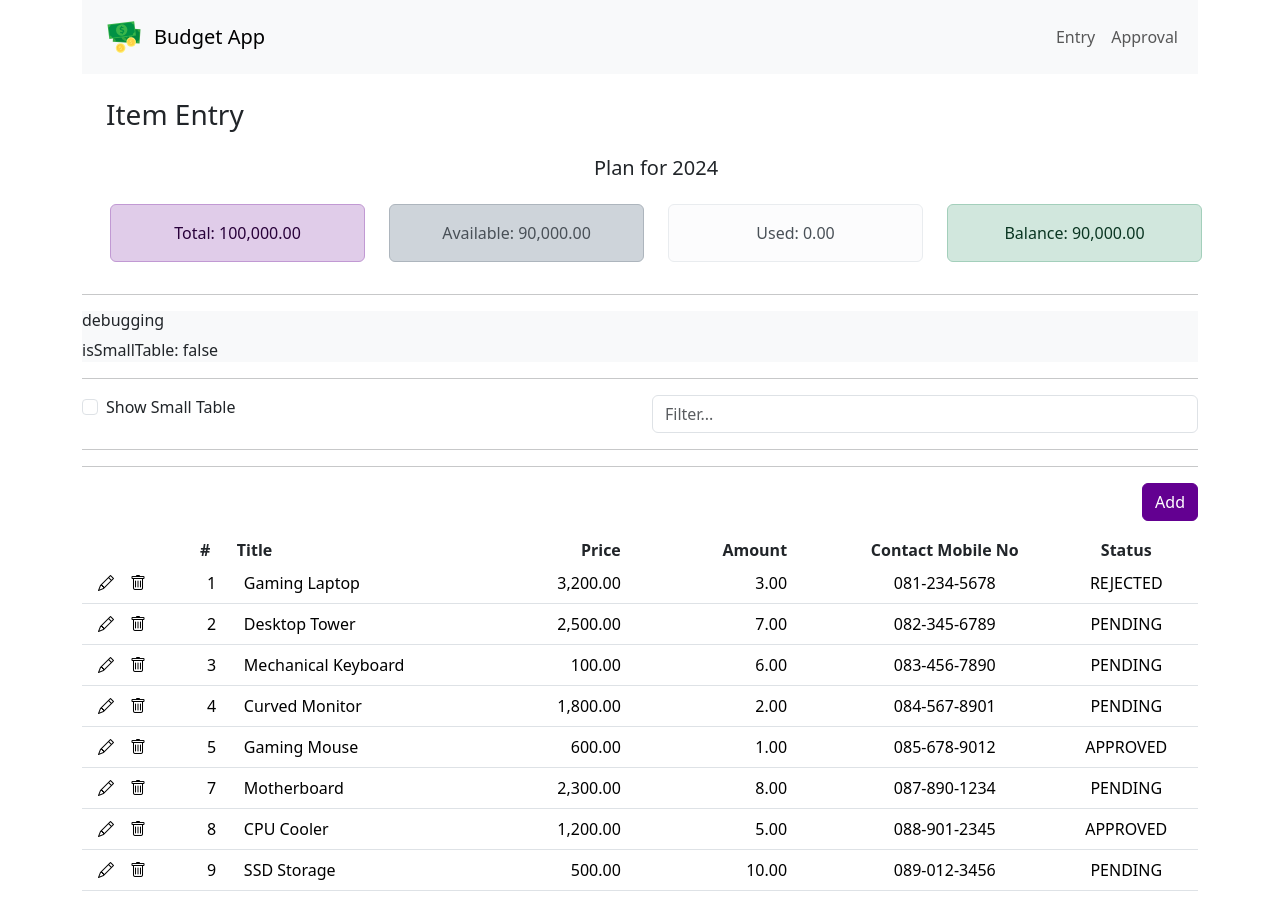
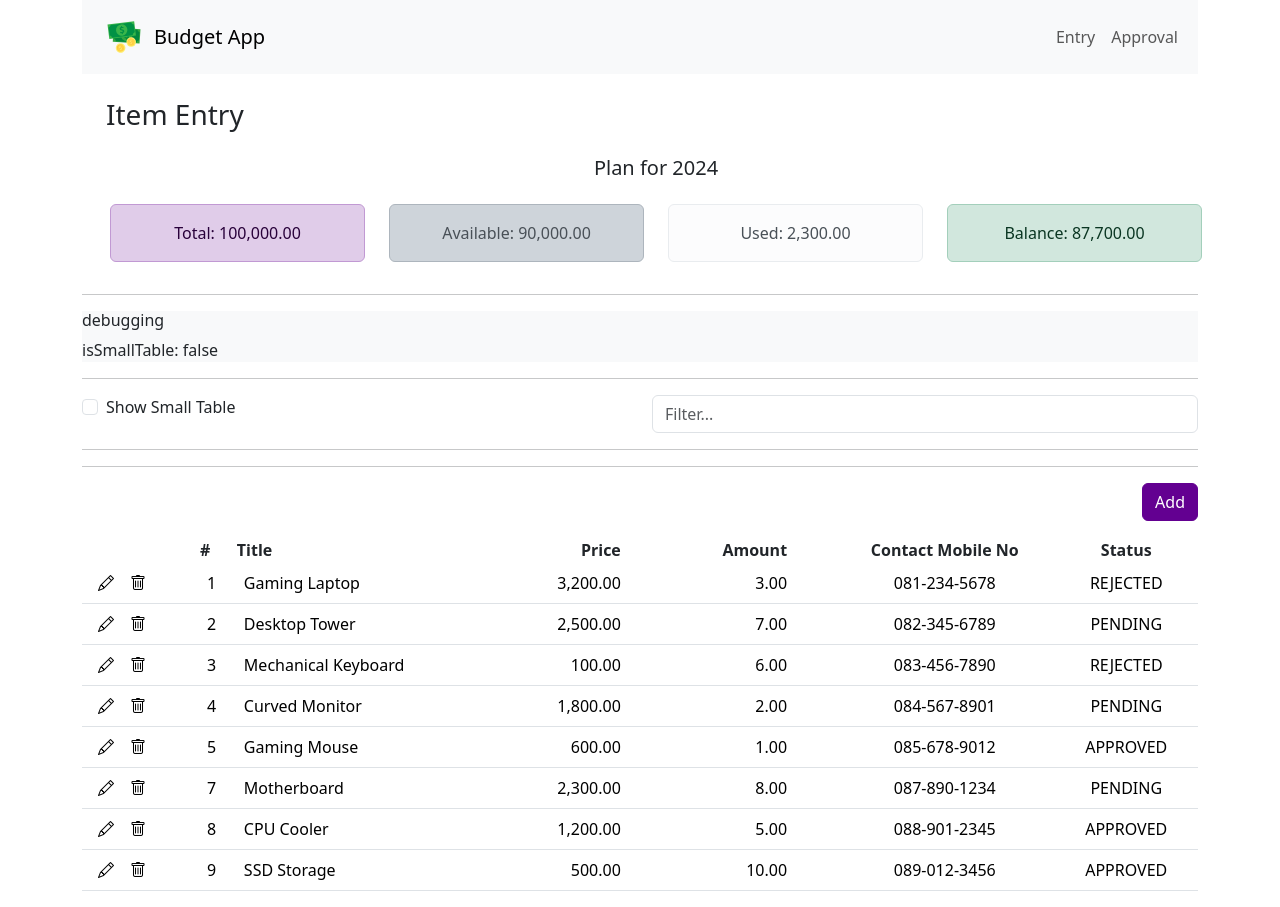
Before and after one commit to tumit/budget-client, an Angular app: page /budget/item-entry in a window 1280 px wide. Built offline with nearby package versions, Linux system fonts and the light colour scheme; data requests are answered from the project's data file.

Commit message:
add used

```diff
--- a/mock/budget-api/v1.json
+++ b/mock/budget-api/v1.json
@@ -21,7 +21,7 @@
       "amount": 6,
       "price": 100,
       "contactMobileNo": "0834567890",
-      "status": "PENDING",
+      "status": "REJECTED",
       "id": 3
     },
     {
@@ -61,7 +61,7 @@
       "amount": 10,
       "price": 500,
       "contactMobileNo": "0890123456",
-      "status": "PENDING",
+      "status": "APPROVED",
       "id": 9
     }
   ]
--- a/src/app/budget/budget-plan.service.ts
+++ b/src/app/budget/budget-plan.service.ts
@@ -62,4 +62,9 @@ export class BudgetPlanService {
     // this.balance = this.budgetPlanState().available - this.budgetPlanState().used
     console.log(BudgetPlanService.name, 'updateBaseUsed', this.budgetPlanState())
   }
+
+  updateUsed(used: number) {
+    this.budgetPlanState.update(v => ({ ...v, used }))
+  }
+
 }
--- a/src/app/budget/pages/item-approval/item-approval.component.ts
+++ b/src/app/budget/pages/item-approval/item-approval.component.ts
@@ -8,6 +8,7 @@ import { MobileFormatPipe } from '../../../shared/pipes/mobile-format.pipe';
 import { ItemService } from '../../item.service';
 import { Item, ItemStatus } from '../../models/item';
 import { BudgetPlanComponent } from '../../components/budget-plan/budget-plan.component';
+import { BudgetPlanService } from '../../budget-plan.service';
 
 type ItemAction = 'Approve' | 'Reject';
 
@@ -26,11 +27,14 @@ export class ItemApprovalComponent {
   modalService = inject(BsModalService);
   bsModalRef?: BsModalRef;
 
+  budgetPlanService = inject(BudgetPlanService)
+
   readonly ItemStatus = ItemStatus;
 
   constructor() {
     this.itemService.list().subscribe((vs) => {
       this.items = vs;
+      this.updateUsed();
     });
   }
 
@@ -59,12 +63,31 @@ export class ItemApprovalComponent {
     this.itemService.approve(id).subscribe(() => {
       // in front-end
       this.items = this.items.map((v) => (v.id === id ? { ...v, status: ItemStatus.APPROVED } : v));
+      this.updateUsed();
     });
   }
 
   onReject(id: number) {
     this.itemService.reject(id).subscribe(() => {
       this.items = this.items.map((v) => (v.id === id ? { ...v, status: ItemStatus.REJECTED } : v));
+      this.updateUsed();
     });
   }
+
+  private updateUsed() {
+
+    const used = this.items
+      .filter((v) => v.status === ItemStatus.APPROVED) // [{ id: 5, price: 600, ... }, { id: 8, price: 1200, ... }]
+      .map((v) => v.price) // [600, 1200]
+      .reduce((previos, current) => (previos += current), 0);
+
+    this.budgetPlanService.updateUsed(used);
+
+    // reduce (sumFn, initValue)
+    // sumFn = (previos, current) => (previos += current)
+    // 1. (0, 600) => (0 += 600) then return to previos
+    // 2. (600, 1200) => (600 + 1200) return to previos
+    // 3. return 1800 as previos
+
+  }
 }
--- a/src/app/budget/pages/item-entry/item-entry.component.ts
+++ b/src/app/budget/pages/item-entry/item-entry.component.ts
@@ -11,6 +11,7 @@ import { RouterLink } from '@angular/router';
 import { BsModalRef, BsModalService, ModalOptions } from 'ngx-bootstrap/modal';
 import { ConfirmModalComponent } from '../../../shared/components/confirm-modal/confirm-modal.component';
 import { BudgetPlanComponent } from "../../components/budget-plan/budget-plan.component";
+import { BudgetPlanService } from '../../budget-plan.service';
 
 @Component({
   selector: 'app-item-entry',
@@ -34,11 +35,14 @@ export class ItemEntryComponent {
   modalService = inject(BsModalService)
   bsModalRef?: BsModalRef;
 
+  budgetPlanService = inject(BudgetPlanService)
+
   constructor() {
 
     this.itemService.list().subscribe(vs => {
       this.items = vs;
       this.filterItems = vs;
+      this.updateUsed()
     })
 
     this.filterInput.valueChanges // ดักเหตุการณ์ที่ value เปลี่ยนได้
@@ -71,4 +75,22 @@ export class ItemEntryComponent {
       this.filterItems = this.items
     });
   }
+
+  private updateUsed() {
+
+    const used = this.items
+      .filter((v) => v.status === ItemStatus.APPROVED) // [{ id: 5, price: 600, ... }, { id: 8, price: 1200, ... }]
+      .map((v) => v.price) // [600, 1200]
+      .reduce((previos, current) => (previos += current), 0);
+
+    this.budgetPlanService.updateUsed(used);
+
+    // reduce (sumFn, initValue)
+    // sumFn = (previos, current) => (previos += current)
+    // 1. (0, 600) => (0 += 600) then return to previos
+    // 2. (600, 1200) => (600 + 1200) return to previos
+    // 3. return 1800 as previos
+
+  }
+
 }
```
